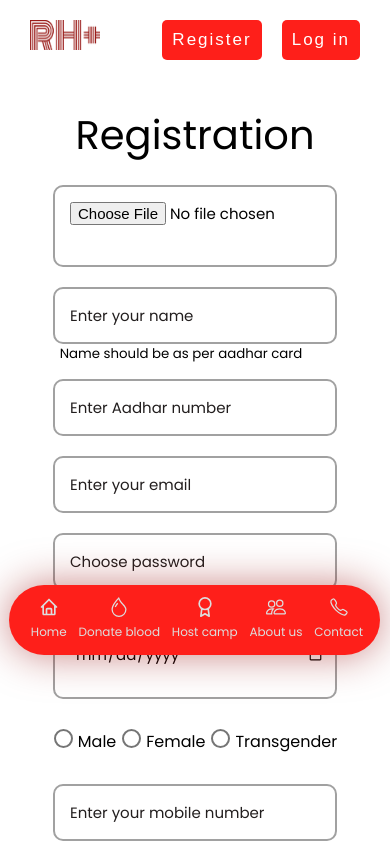
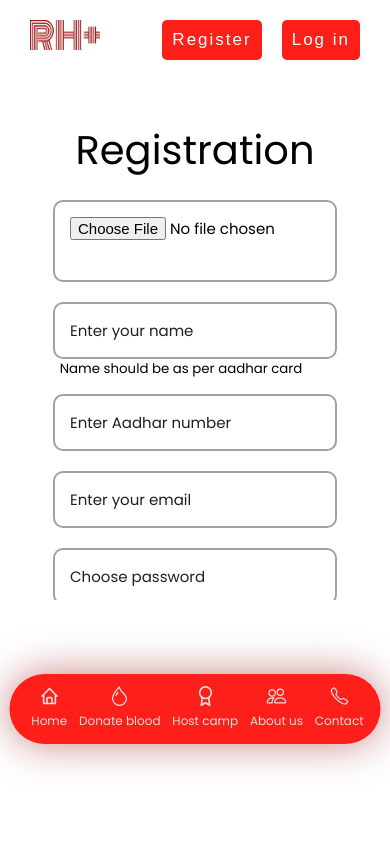
Before and after one commit to Rishabhtanwar00/RH, a React (Create React App) app: page /registration in a window 390 px wide. Shown: the top 844 px of the page. Built offline with nearby package versions, Linux system fonts and the light colour scheme; a web font is replaced by a local one.

Commit message:
fixing some css properties

```diff
--- a/src/App.css
+++ b/src/App.css
@@ -6,3 +6,11 @@ body {
   overflow-x: hidden;
   width: 100vw;
 }
+::-webkit-scrollbar {
+  width: 0px; /* Remove scrollbar space */
+  background: transparent; /* Optional: just make scrollbar invisible */
+}
+/* Optional: show position indicator in red */
+::-webkit-scrollbar-thumb {
+  background: #ffffff;
+}
--- a/src/components/navbar/navbar.styles.css
+++ b/src/components/navbar/navbar.styles.css
@@ -1,10 +1,4 @@
-body{
-    box-sizing: border-box;
-    margin: 0;
-    padding: 0;
-}
-.NavbarItems
-{
+.NavbarItems {
   background: #fff;
   height: 80px;
   width: 100%;
@@ -12,64 +6,56 @@ body{
   justify-content: space-between;
   align-items: center;
   font-size: 1rem;
+  position: fixed;
+  z-index: 99;
 }
-.navbar-logo{
+.navbar-logo {
   width: 100px;
   height: 40px;
   margin-left: 30px;
 }
-.links{
+.links {
   display: flex;
   align-items: center;
   justify-content: center;
   padding: 0 20px 0 0;
 }
 
-.nav-menu
-{
+.nav-menu {
   display: flex;
   align-items: center;
   justify-content: center;
   list-style: none;
   text-align: center;
   text-decoration: none;
-
 }
 
-.nav-links
-{
-    color : #FE1F1A;
+.nav-links {
+  color: #fe1f1a;
   text-decoration: none;
   padding: 0.5rem 0.8rem;
   font-size: 20px;
 }
 
-.nav-links:hover{
-    color: #CC2421;
+.nav-links:hover {
+  color: #cc2421;
   border-radius: 4px;
   transition: all 0.2 ease-out;
 }
 
-
-@media screen and (max-width : 1024px)
-{
-       .nav-links{
+@media screen and (max-width: 1024px) {
+  .nav-links {
     font-size: 15px;
   }
 }
 
-@media screen and (max-width : 960px)
-{
-
-    .navbar-logo{
+@media screen and (max-width: 960px) {
+  .navbar-logo {
     width: 70px;
     height: 30px;
   }
 
-
-    .nav-links{
+  .nav-links {
     display: none;
   }
-
-
 }
--- a/src/components/navbarformobile/navbar.styles.css
+++ b/src/components/navbarformobile/navbar.styles.css
@@ -1,26 +1,22 @@
-body {
-  box-sizing: border-box;
-  padding: 0;
-  margin: 0;
-}
 .navbar-for-mobile {
   display: none;
+  z-index: 999;
 }
 @media screen and (max-width: 960px) {
   .navbar-for-mobile {
     display: block;
-    position: sticky;
+    position: fixed;
     bottom: 100px;
-    width: 90%;
+    width: 90vw;
     height: 50px;
     left: 50%;
-    /* transform: translateX(-50%); */
+    transform: translateX(-50%);
     filter: drop-shadow(0px 0px 20px rgba(146, 7, 5, 0.5));
     background: #fe1f1a;
     padding: 10px 10px;
     border-radius: 100px;
     font-size: 13px;
-    margin: 0 10px 0 0px;
+    /* margin: 0 0 0 0px; */
   }
   .options {
     display: flex;
@@ -47,7 +43,7 @@ body {
 }
 @media screen and (max-width: 500px) {
   .navbar-for-mobile {
-    width: 90%;
+    width: 90vw;
   }
 }
 @media screen and (max-width: 400px) {
--- a/src/pages/contact/contact.page.jsx
+++ b/src/pages/contact/contact.page.jsx
@@ -44,7 +44,9 @@ const ContactPage = () => {
             <Input type="email" placeholder="Email" registrationInput />
             <Input type="text" placeholder="Full name" registrationInput />
             <Input type="text" placeholder="Message" registrationInput />
-            <CustomButton guideButton>send message</CustomButton>
+            <CustomButton className="button1" guideButton>
+              send message
+            </CustomButton>
           </form>
         </div>
       </div>
--- a/src/pages/contact/contact.page.styles.css
+++ b/src/pages/contact/contact.page.styles.css
@@ -78,6 +78,6 @@
     padding: 0;
     left: -30px;
     right: 0;
+    padding: 0 0 50px 0;
   }
 }
-npm: start;
--- a/src/pages/login/login.page.styles.css
+++ b/src/pages/login/login.page.styles.css
@@ -43,5 +43,6 @@
   .login-container form {
     position: absolute;
     top: 150px;
+    padding: 0 0 80px 0;
   }
 }
--- a/src/pages/registration/registration.page.styles.css
+++ b/src/pages/registration/registration.page.styles.css
@@ -1,6 +1,9 @@
 .container1 {
   width: 100%;
   height: 100vh;
+  box-sizing: border-box;
+  margin: 0;
+  padding: 0;
 }
 .registration-container {
   width: 100%;
@@ -13,8 +16,8 @@
   width: 50%;
 }
 .registration-container .image-container img {
-  width: 600px;
-  height: 350px;
+  width: 40vw;
+  height: 50vh;
   position: absolute;
   top: 35%;
   left: 80px;
@@ -27,6 +30,7 @@
   justify-content: center;
   margin: 0;
   padding: 0;
+  margin-top: 100px;
 }
 .details .form {
   position: relative;
@@ -42,7 +46,8 @@
 }
 .details .heading {
   font-size: 40px;
-  margin-bottom: 20px;
+  margin: 0 40px 40px 0;
+  text-align: center;
 }
 .input {
   width: 280px;
@@ -95,6 +100,11 @@ input[type="date"] {
   border: none;
   margin: 20px 0 20px 30px;
 }
+@media screen and (max-width: 1270px) {
+  .details .heading {
+    margin: 0 0 20px 10vw;
+  }
+}
 @media screen and (max-width: 960px) {
   .registration-container {
     padding: 20px 0 0px 0;
@@ -115,12 +125,15 @@ input[type="date"] {
   }
   .details .form {
     left: 0px;
-    position: relative;
-    /* top: 200px; */
+    position: absolute;
+    top: 200px;
     width: 100%;
-    overflow: visible;
+    overflow: none;
     align-items: center;
     justify-content: flex-start;
+  }
+  .details .heading {
+    margin: 0 0px 20px 0;
   }
   .input {
     width: 250px;
@@ -175,3 +188,11 @@ input[type="date"] {
     margin-left: -40px;
   }
 }
+::-webkit-scrollbar {
+  width: 0px; /* Remove scrollbar space */
+  background: transparent; /* Optional: just make scrollbar invisible */
+}
+/* Optional: show position indicator in red */
+::-webkit-scrollbar-thumb {
+  background: #ffffff;
+}
```
Also changed, not shown: 1 other file (tests, documents, lock files or other folders). Lines whose indentation alone changed are shown as unchanged.
